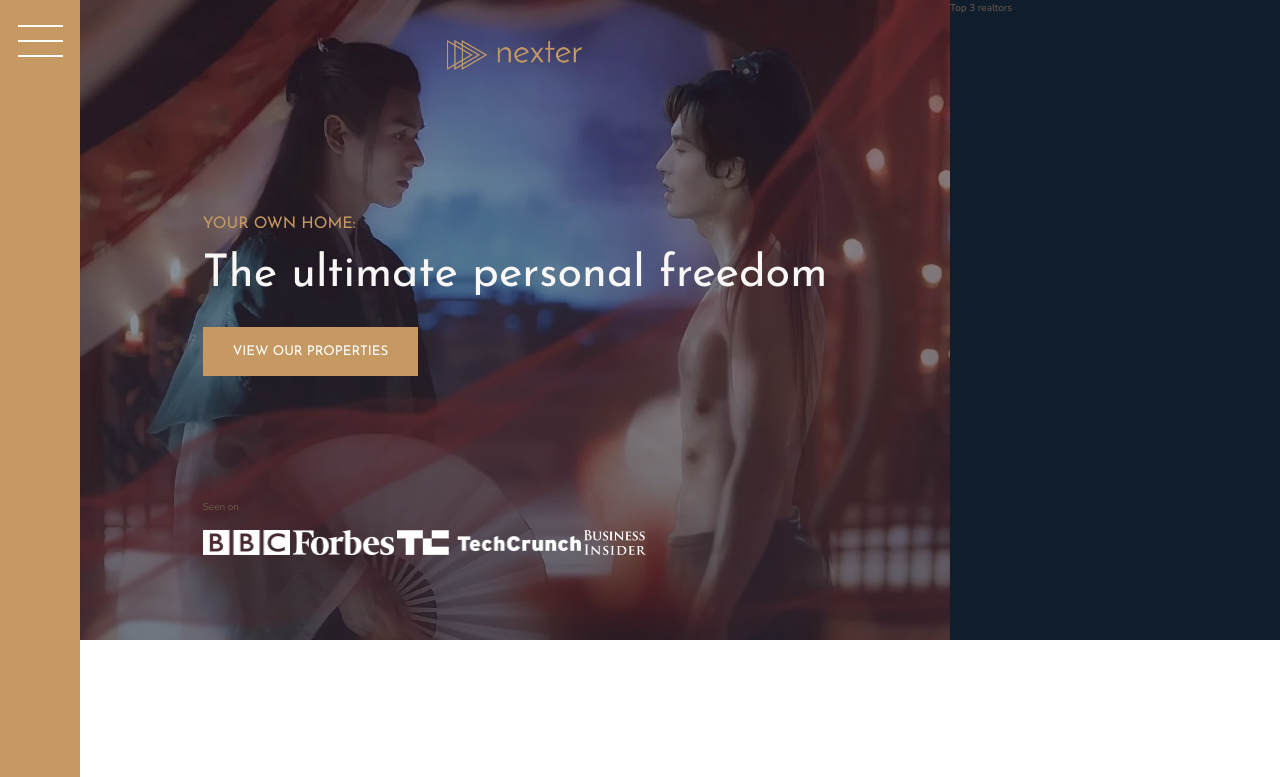
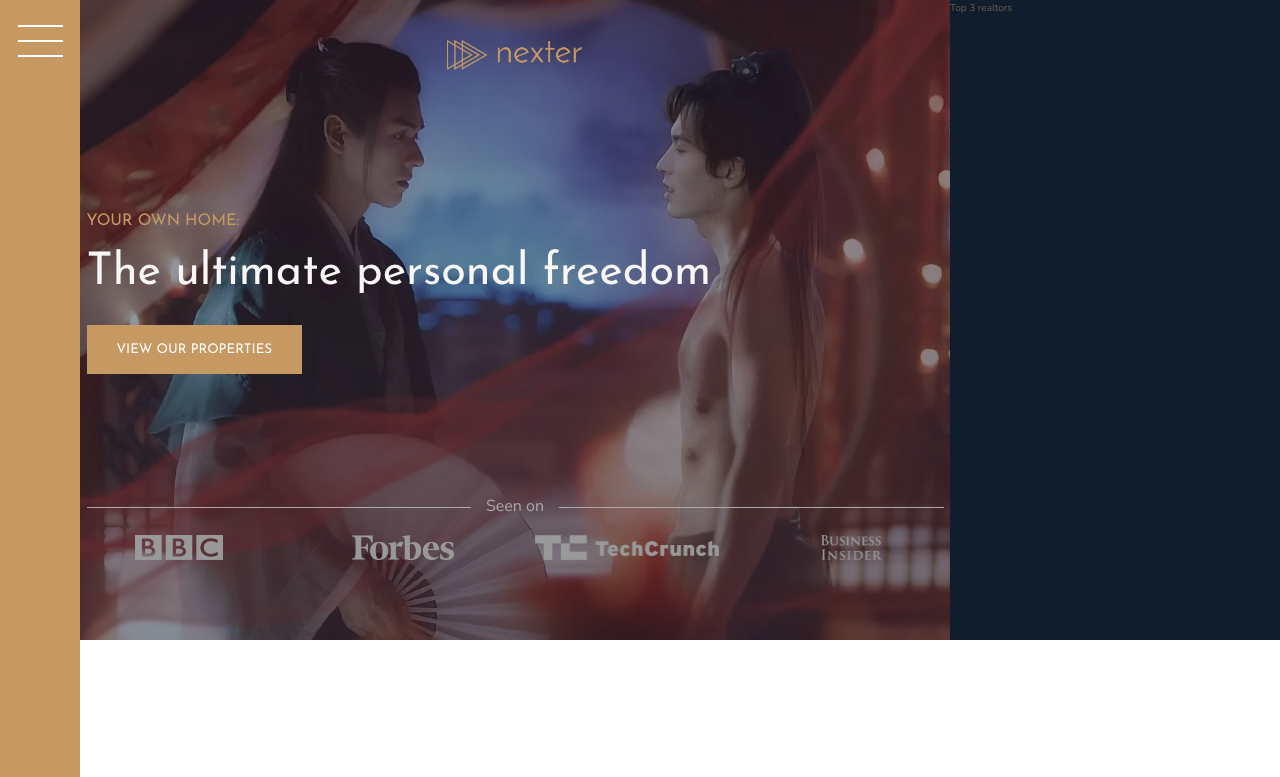
Before and after one commit to 7070587/Nexter, a website: page index.html in a window 1280 px wide. Shown: the top 777 px of the page. Drawn offline with nearby package versions, Linux system fonts and the light colour scheme.

Commit message:
Update | header | logos scss finish

```diff
--- a/scss/_header.scss
+++ b/scss/_header.scss
@@ -1,7 +1,7 @@
 .header {
     background-color: $color-grey-dark-1;
     grid-column: full-start / col-end 6;
-    background-image: linear-gradient(rgba($color-secondary, 0.4), rgba($color-secondary, 0.6)), url(../img/hero.jpeg);
+    background-image: linear-gradient(rgba($color-secondary, 0.4), rgba($color-secondary, 0.5)), url(../img/hero.jpeg);
     background-size: cover;
     background-position: center;
     padding: 8rem;
@@ -24,11 +24,37 @@
     }
 
     &__seenon-text {
+        font-size: 1.6rem;
+        color: $color-grey-light-2;
+
+        display: grid;
+        grid-template-columns: 1fr max-content 1fr;
+        column-gap: 1.5rem;
+        align-items: center;
+
+        &::before,
+        &::after {
+            content: '';
+            height: 1px;
+            display: block;
+            background-color: currentColor;
+        }
+
+        &::before {
+        }
+        &::after {
+        }
     }
 
     &__seenon-logos {
+        display: grid;
+        grid-template-columns: repeat(4, 1fr);
+        column-gap: 4rem;
+        justify-items: center;
+
         img {
             height: 2.5rem;
+            filter: brightness(60%);
         }
     }
 }
```
Also changed, not shown: css/style.css.
